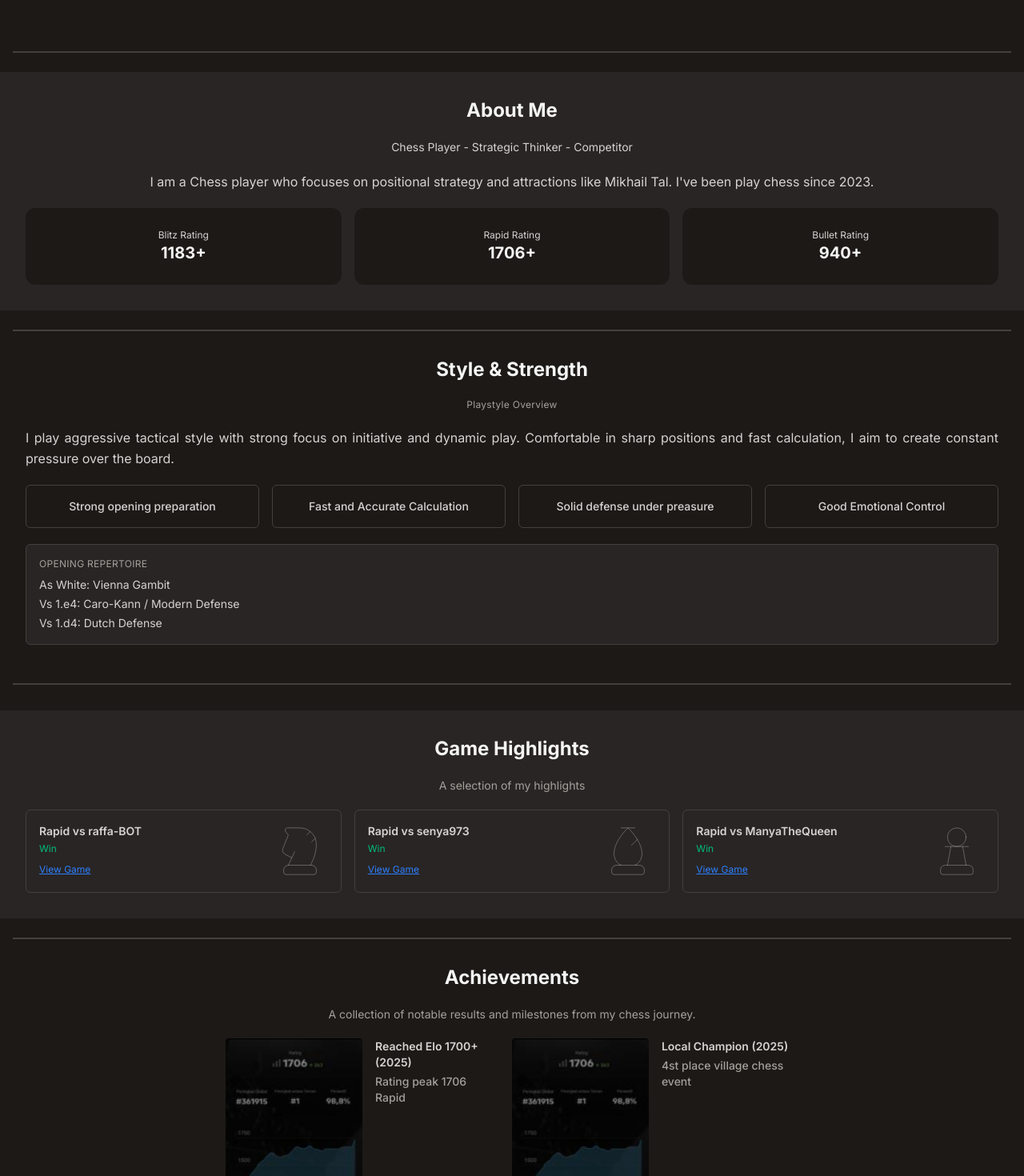
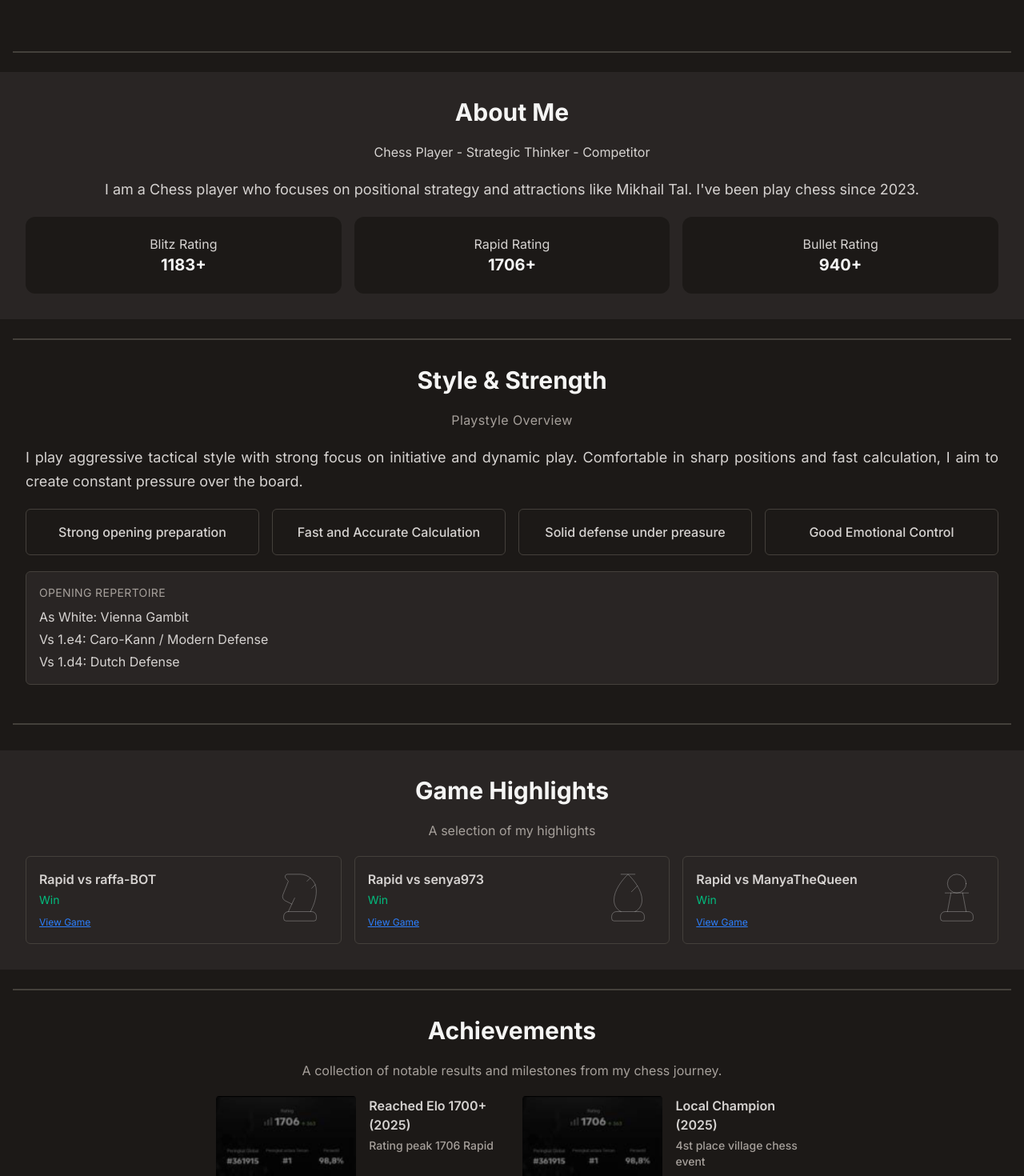
Before and after one commit to Lightning-88/portofolio-web-lembok, a React (Vite) app: page / in a window 1280 px wide. Shown: the part 760-2230 px from the top of the page at 80% size. Built offline with nearby package versions, Linux system fonts and the light colour scheme.

Commit message:
change font size pt-2

```diff
--- a/src/pages/HomePage.tsx
+++ b/src/pages/HomePage.tsx
@@ -12,18 +12,18 @@ import { Separator } from "../components/Separator";
 export default function HomePage() {
   return (
     <div className="space-y-6">
-      <div className="min-h-screen flex items-center justify-center flex-col gap-4 pt-4 px-4 md:flex-row md:gap-6 lg:gap-8">
+      <div className="min-h-screen flex items-center flex-col gap-4 pt-4 px-4 md:flex-row md:gap-6 lg:gap-8">
         <div className="space-y-2 md:flex-1">
-          <h1 className="font-bold text-2xl md:text-3xl">Hello Blud</h1>
+          <h1 className="font-bold text-2xl lg:text-3xl">Hello Blud</h1>
           <div className="space-y-2">
-            <h2 className="font-bold text-4xl">
+            <h2 className="font-bold text-3xl lg:text-4xl">
               I am <span className="text-amber-500">Diaz Jagad</span>
             </h2>
-            <p className="text-sm text-stone-400 md:text-base">
+            <p className="text-sm text-stone-400 lg:text-base">
               Intermediate Chess Player
             </p>
           </div>
-          <p className="text-sm text-justify text-stone-400 leading-relaxed md:text-xl">
+          <p className="text-sm text-justify text-stone-400 leading-relaxed lg:text-lg">
             I approach chess with an aggressive, initiative-driven style, always
             looking for creative tactics, sharp positions, and decisive
             breakthroughs. Each game is a test of calculation, resilience, and
@@ -57,27 +57,27 @@ export default function HomePage() {
       <Separator className="mx-4" />
 
       <div className="space-y-4 bg-stone-800 p-4 md:p-8 md:space-y-5">
-        <h1 className="text-center text-2xl font-bold text-stone-100">
+        <h1 className="text-center text-2xl font-bold text-stone-100 lg:text-3xl">
           About Me
         </h1>
-        <p className="text-center text-stone-300 text-sm">
+        <p className="text-center text-stone-300 text-sm lg:text-base">
           Chess Player - Strategic Thinker - Competitor
         </p>
-        <p className="text-stone-300 leading-relaxed text-justify md:text-center">
+        <p className="text-stone-300 leading-relaxed text-justify md:text-center lg:text-lg">
           I am a Chess player who focuses on positional strategy and attractions
           like Mikhail Tal. I've been play chess since 2023.
         </p>
         <div className="grid grid-cols-3 gap-4">
           <div className="p-3 rounded-xl bg-stone-900 text-center md:h-24 md:flex md:flex-col md:justify-center md:text-xl hover:scale-105 hover:transition-transform">
-            <p className="text-xs text-stone-300">Blitz Rating</p>
+            <p className="text-xs text-stone-300 lg:text-base">Blitz Rating</p>
             <p className="font-bold">1183+</p>
           </div>
           <div className="p-3 rounded-xl bg-stone-900 text-center md:h-24 md:flex md:flex-col md:justify-center md:text-xl hover:scale-105 hover:transition-transform">
-            <p className="text-xs text-stone-300">Rapid Rating</p>
+            <p className="text-xs text-stone-300 lg:text-base">Rapid Rating</p>
             <p className="font-bold">1706+</p>
           </div>
           <div className="p-3 rounded-xl bg-stone-900 text-center md:h-24 md:flex md:flex-col md:justify-center md:text-xl hover:scale-105 hover:transition-transform">
-            <p className="text-xs text-stone-300">Bullet Rating</p>
+            <p className="text-xs text-stone-300 lg:text-base">Bullet Rating</p>
             <p className="font-bold">940+</p>
           </div>
         </div>
@@ -86,13 +86,13 @@ export default function HomePage() {
       <Separator className="mx-4" />
 
       <div className="-mt-6 space-y-4 p-4 md:p-8 md:space-y-5">
-        <h1 className="text-center text-2xl font-bold text-stone-100">
+        <h1 className="text-center text-2xl font-bold text-stone-100 lg:text-3xl">
           Style & Strength
         </h1>
-        <p className="text-xs text-stone-400 text-center tracking-wide">
+        <p className="text-xs text-stone-400 text-center tracking-wide lg:text-base">
           Playstyle Overview
         </p>
-        <p className="text-stone-300 leading-relaxed text-justify">
+        <p className="text-stone-300 leading-relaxed text-justify lg:text-lg">
           I play aggressive tactical style with strong focus on initiative and
           dynamic play. Comfortable in sharp positions and fast calculation, I
           aim to create constant pressure over the board.
@@ -100,40 +100,40 @@ export default function HomePage() {
 
         <div className="space-y-4 md:flex md:space-y-0 md:gap-4 md:justify-center">
           <div className="p-4 rounded-md border border-stone-700 text-center md:flex-1">
-            <p className="text-stone-300 text-sm font-medium">
+            <p className="text-stone-300 text-sm font-medium lg:text-base">
               Strong opening preparation
             </p>
           </div>
           <div className="p-4 rounded-md border border-stone-700 text-center md:flex-1">
-            <p className="text-stone-300 text-sm font-medium">
+            <p className="text-stone-300 text-sm font-medium lg:text-base">
               Fast and Accurate Calculation
             </p>
           </div>
           <div className="p-4 rounded-md border border-stone-700 text-center md:flex-1">
-            <p className="text-stone-300 text-sm font-medium">
+            <p className="text-stone-300 text-sm font-medium lg:text-base">
               Solid defense under preasure
             </p>
           </div>
           <div className="p-4 rounded-md border border-stone-700 text-center md:flex-1">
-            <p className="text-stone-300 text-sm font-medium">
+            <p className="text-stone-300 text-sm font-medium lg:text-base">
               Good Emotional Control
             </p>
           </div>
         </div>
 
         <div className="p-4 rounded-md border border-stone-700 bg-stone-800">
-          <p className="text-xs text-stone-400 uppercase tracking-wide">
+          <p className="text-xs text-stone-400 uppercase tracking-wide lg:text-sm">
             Opening Repertoire
           </p>
 
           <div className="mt-2 space-y-1">
-            <p className="text-sm text-stone-300">
+            <p className="text-sm text-stone-300 lg:text-base">
               <span>As White:</span> Vienna Gambit
             </p>
-            <p className="text-sm text-stone-300">
+            <p className="text-sm text-stone-300 lg:text-base">
               <span>Vs 1.e4:</span> Caro-Kann / Modern Defense
             </p>
-            <p className="text-sm text-stone-300">
+            <p className="text-sm text-stone-300 lg:text-base">
               <span>Vs 1.d4:</span> Dutch Defense
             </p>
           </div>
@@ -143,20 +143,20 @@ export default function HomePage() {
       <Separator className="mx-4 -mt-2" />
 
       <div className="mt-8 space-y-4 p-4 bg-stone-800 md:p-8 md:space-y-5">
-        <h1 className="text-center text-2xl font-bold text-stone-100">
+        <h1 className="text-center text-2xl font-bold text-stone-100 lg:text-3xl">
           Game Highlights
         </h1>
-        <p className="text-center text-stone-400 text-sm">
+        <p className="text-center text-stone-400 text-sm lg:text-base">
           A selection of my highlights
         </p>
 
         <div className="space-y-4 md:flex md:space-y-0 md:gap-4 md:justify-center">
           <div className="p-4 rounded-md border border-stone-700 flex justify-between md:flex-1">
             <div className="space-y-1">
-              <p className="text-stone-300 text-sm font-semibold">
+              <p className="text-stone-300 text-sm font-semibold lg:text-base">
                 Rapid vs raffa-BOT
               </p>
-              <p className="text-xs text-emerald-500">Win</p>
+              <p className="text-xs text-emerald-500 lg:text-sm">Win</p>
               <a
                 href="https://www.chess.com/game/computer/474142917"
                 className="text-xs text-blue-500 underline"
@@ -168,10 +168,10 @@ export default function HomePage() {
           </div>
           <div className="p-4 rounded-md border border-stone-700 flex justify-between md:flex-1">
             <div className="space-y-1">
-              <p className="text-stone-300 text-sm font-semibold">
+              <p className="text-stone-300 text-sm font-semibold lg:text-base">
                 Rapid vs senya973
               </p>
-              <p className="text-xs text-emerald-500">Win</p>
+              <p className="text-xs text-emerald-500 lg:text-sm">Win</p>
               <a
                 href="https://www.chess.com/game/live/145985049658?username=musuhpakrt"
                 className="text-xs text-blue-500 underline"
@@ -183,10 +183,10 @@ export default function HomePage() {
           </div>
           <div className="p-4 rounded-md border border-stone-700 flex justify-between md:flex-1">
             <div className="space-y-1">
-              <p className="text-stone-300 text-sm font-semibold">
+              <p className="text-stone-300 text-sm font-semibold lg:text-base">
                 Rapid vs ManyaTheQueen
               </p>
-              <p className="text-xs text-emerald-500">Win</p>
+              <p className="text-xs text-emerald-500 lg:text-sm">Win</p>
               <a
                 href="https://www.chess.com/game/live/145930117362?username=musuhpakrt"
                 className="text-xs text-blue-500 underline"
@@ -202,10 +202,10 @@ export default function HomePage() {
       <Separator className="mx-4" />
 
       <div className="-mt-6 space-y-4 p-4 md:p-8 md:space-y-5">
-        <h1 className="text-center text-2xl font-bold text-stone-100">
+        <h1 className="text-center text-2xl font-bold text-stone-100 lg:text-3xl">
           Achievements
         </h1>
-        <p className="text-center text-stone-400 text-sm">
+        <p className="text-center text-stone-400 text-sm lg:text-base">
           A collection of notable results and milestones from my chess journey.
         </p>
 
@@ -217,10 +217,10 @@ export default function HomePage() {
               alt="achivement-image"
             />
             <div className="space-y-1 flex-1">
-              <h1 className="text-stone-300 text-sm font-semibold">
+              <h1 className="text-stone-300 text-sm font-semibold lg:text-base">
                 Reached Elo 1700+ (2025)
               </h1>
-              <p className="text-stone-400 text-sm font-medium">
+              <p className="text-stone-400 text-xs font-medium lg:text-sm">
                 Rating peak 1706 Rapid
               </p>
             </div>
@@ -232,10 +232,10 @@ export default function HomePage() {
               alt="achivement-image"
             />
             <div className="space-y-1 flex-1">
-              <h1 className="text-stone-300 text-sm font-semibold">
+              <h1 className="text-stone-300 text-sm font-semibold lg:text-base">
                 Local Champion (2025)
               </h1>
-              <p className="text-stone-400 text-sm font-medium">
+              <p className="text-stone-400 text-xs font-medium lg:text-sm">
                 4st place village chess event
               </p>
             </div>
```
